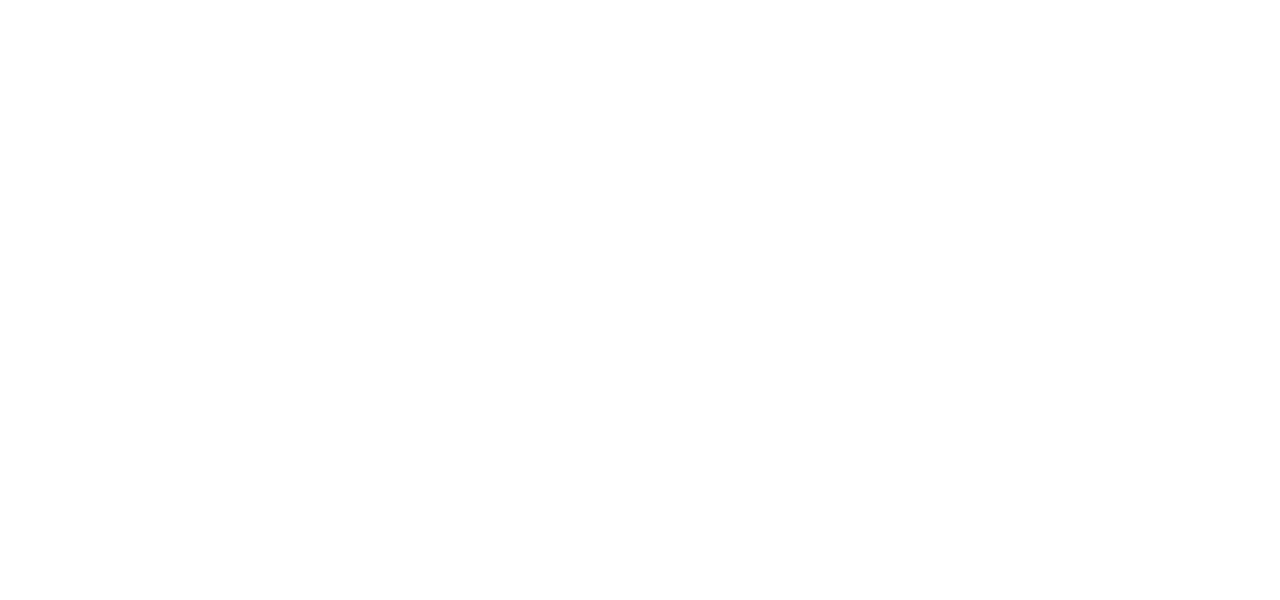
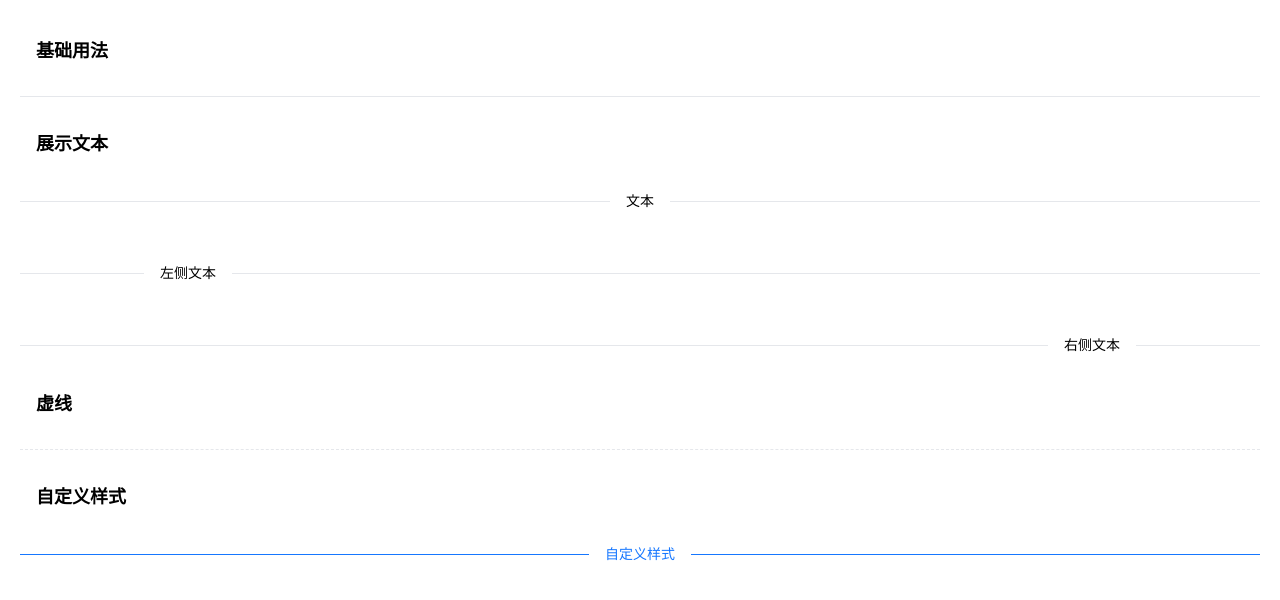
Before and after one commit to LadyChatterleyLover/cc-ui-h5, a Vue app: page /divider in a window 1280 px wide. Before the commit this address had no page. Shown: the top 600 px of the page. Built offline with nearby package versions, Linux system fonts and the light colour scheme.

Commit message:
feat: 新增divider组件及组件示例

```diff
--- /dev/null
+++ b/src/components/divider/index.ts
@@ -0,0 +1,8 @@
+import type { App } from 'vue'
+import Divider from './src/Divider.vue'
+
+export default {
+  install(app: App) {
+    app.component('cc-divider', Divider)
+  }
+}
--- /dev/null
+++ b/src/components/divider/src/Divider.vue
@@ -0,0 +1,63 @@
+<template>
+  <div
+    class="flex items-center py-4 border-solid text-sm leading-6 cc-divider"
+    :class="[
+      ` ${contentPosition === 'left' ? 'cc-divider-left' : ''}`,
+      `${contentPosition === 'right' ? 'cc-divider-right' : ''}`
+    ]"
+    :style="{
+      ...style,
+      borderStyle: dashed ? 'dashed' : 'solid',
+      borderWidth: 0
+    }"
+  >
+    <div class="flex-none px-4" v-if="$slots.default">
+      <slot></slot>
+    </div>
+  </div>
+</template>
+
+<script setup lang="ts">
+import type { CSSProperties } from 'vue'
+
+withDefaults(
+  defineProps<{
+    contentPosition?: 'center' | 'left' | 'right'
+    hairline?: boolean
+    dashed?: boolean
+    vertical?: boolean
+    style?: CSSProperties
+  }>(),
+  {}
+)
+</script>
+
+<style scoped lang="scss">
+.cc-divider {
+  color: '#969799';
+  border-color: '#ebedf0';
+  &::after,
+  &::before {
+    flex: auto;
+    display: block;
+    content: '';
+    border-style: inherit;
+    border-color: inherit;
+    border-width: 1px 0 0;
+  }
+  &-left {
+    &.cc-divider {
+      &::before {
+        max-width: 10%;
+      }
+    }
+  }
+  &-right {
+    &.cc-divider {
+      &::after {
+        max-width: 10%;
+      }
+    }
+  }
+}
+</style>
--- a/src/components/index.ts
+++ b/src/components/index.ts
@@ -9,6 +9,7 @@
 import Space from './space'
 import Dialog from './dialog'
 import Toast from './toast'
+import Divider from './divider'
 
 const components = [
   Icon,
@@ -21,6 +22,7 @@
   Space,
   Dialog,
   Toast,
+  Divider
 ]
 
 export default {
--- a/src/router/index.ts
+++ b/src/router/index.ts
@@ -83,6 +83,14 @@
       meta: {
         title: '轻提示'
       }
+    },
+    {
+      path: '/divider',
+      name: 'divider',
+      component: () => import('@/views/divider/index.vue'),
+      meta: {
+        title: '分割线'
+      }
     }
   ]
 })
--- /dev/null
+++ b/src/views/divider/index.vue
@@ -0,0 +1,43 @@
+<template>
+  <div class="p-5">
+    <div class="m-4 text-lg font-bold">基础用法</div>
+    <div class="mb-4">
+      <cc-divider></cc-divider>
+    </div>
+
+    <div class="m-4 text-lg font-bold">展示文本</div>
+    <div class="mb-4">
+      <cc-divider>文本</cc-divider>
+    </div>
+
+    <div class="mb-4">
+      <cc-divider contentPosition="left">左侧文本</cc-divider>
+    </div>
+
+    <div class="mb-4">
+      <cc-divider contentPosition="right">右侧文本</cc-divider>
+    </div>
+
+    <div class="m-4 text-lg font-bold">虚线</div>
+    <div class="mb-4">
+      <cc-divider dashed></cc-divider>
+    </div>
+
+    <div class="m-4 text-lg font-bold">自定义样式</div>
+    <div class="mb-4">
+      <cc-divider
+        :style="{
+          color: '#1677ff',
+          borderColor: '#1677ff',
+          borderStyle: 'dashed'
+        }"
+      >
+        自定义样式
+      </cc-divider>
+    </div>
+  </div>
+</template>
+
+<script setup lang="ts"></script>
+
+<style scoped></style>
```
